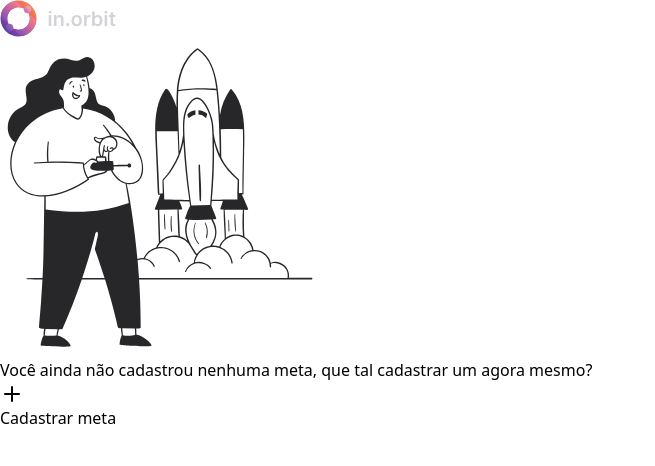
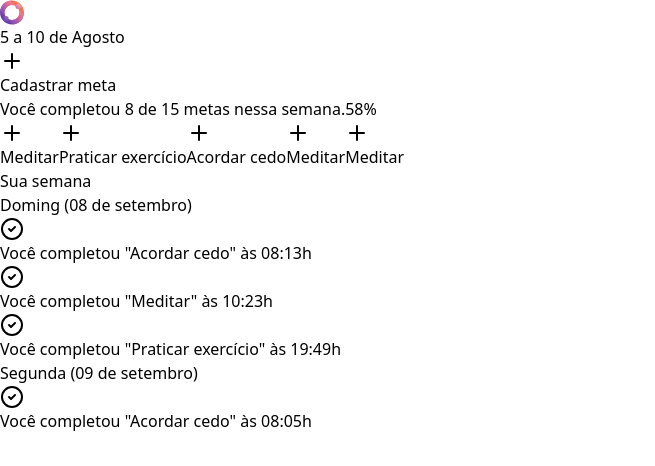
Before and after one commit to maycon8609/in-orbit-web, a React (Vite) app: page / in a window 1280 px wide. Shown: the top 466 px of the page, without its empty margins (0-655 px from the left). Built offline with nearby package versions, Linux system fonts and the light colour scheme.

Commit message:
feat: add Summary page

```diff
--- a/src/app.tsx
+++ b/src/app.tsx
@@ -1,24 +1,16 @@
-import { Plus } from "lucide-react";
+import { Dialog } from "./components/ui/dialog";
 
-import { Button } from "./components/ui/button";
-
-import logo from "./assets/logo-in-orbit.svg";
-import letsStart from "./assets/lets-start-illustration.svg";
+import { CreateGoal } from "./components/create-goal";
+import { Summary } from "./components/summary";
+// import { EmptyGoals } from "./components/empty-goals";
 
 export function App() {
   return (
-    <div className="h-screen flex flex-col items-center justify-center gap-8">
-      <img src={logo} alt="in.orbit" />
-      <img src={letsStart} alt="lets start illustration" />
+    <Dialog>
+      {/* <EmptyGoals /> */}
+      <Summary />
 
-      <p className="text-zinc-300 leading-relaxed max-w-80 text-center">
-        Você ainda não cadastrou nenhuma meta, que tal cadastrar um agora mesmo?
-      </p>
-
-      <Button>
-        <Plus className="size-4" />
-        Cadastrar meta
-      </Button>
-    </div>
+      <CreateGoal />
+    </Dialog>
   );
 }
--- /dev/null
+++ b/src/components/on-orbit-icon.tsx
@@ -0,0 +1,96 @@
+export function InOrbitIcon() {
+  return (
+    <svg
+      width={24}
+      height={25}
+      viewBox="0 0 24 25"
+      fill="none"
+      xmlns="http://www.w3.org/2000/svg"
+    >
+      <title>in.orbit</title>
+      <path
+        d="M12 .5c-.936 0-1.847.107-2.72.31A12.016 12.016 0 00.31 9.78C.107 10.652 0 11.563 0 12.5c0 6.627 5.373 12 12 12 .936 0 1.847-.107 2.72-.31a12.017 12.017 0 008.97-8.968c.203-.875.31-1.786.31-2.722 0-6.627-5.373-12-12-12zm0 19.515a7.494 7.494 0 01-2.524-.435 7.535 7.535 0 01-4.556-4.555A7.515 7.515 0 1119.515 12.5 7.515 7.515 0 0112 20.015z"
+        fill="url(#paint0_linear_84_261)"
+      />
+      <path
+        d="M12 7.657a4.844 4.844 0 100 9.687 4.844 4.844 0 000-9.687zm0 7.772a2.929 2.929 0 110-5.858 2.929 2.929 0 010 5.858z"
+        fill="#FEFCFE"
+      />
+      <path
+        d="M14.524 5.42a7.515 7.515 0 00-9.604 9.605 7.423 7.423 0 01-2.63-1.702A7.408 7.408 0 01.31 9.78 12.016 12.016 0 019.28.81a7.409 7.409 0 013.543 1.98 7.423 7.423 0 011.701 2.63z"
+        fill="url(#paint1_linear_84_261)"
+      />
+      <path
+        d="M23.69 15.221a12.016 12.016 0 01-8.97 8.969 7.408 7.408 0 01-3.543-1.98 7.427 7.427 0 01-1.701-2.63 7.515 7.515 0 009.605-9.605c.958.362 1.857.93 2.629 1.702a7.41 7.41 0 011.98 3.544z"
+        fill="url(#paint2_linear_84_261)"
+      />
+      <path
+        d="M6.064 20.948a2.511 2.511 0 100-5.023 2.511 2.511 0 000 5.023z"
+        fill="url(#paint3_linear_84_261)"
+      />
+      <path
+        d="M17.958 9.054a2.511 2.511 0 100-5.023 2.511 2.511 0 000 5.023z"
+        fill="url(#paint4_linear_84_261)"
+      />
+      <defs>
+        <linearGradient
+          id="paint0_linear_84_261"
+          x1={20.3704}
+          y1={4.59058}
+          x2={3.89023}
+          y2={20.1635}
+          gradientUnits="userSpaceOnUse"
+        >
+          <stop stopColor="#F38856" />
+          <stop offset={0.23} stopColor="#F0625C" />
+          <stop offset={1} stopColor="#5C3DAB" />
+        </linearGradient>
+        <linearGradient
+          id="paint1_linear_84_261"
+          x1={11.2405}
+          y1={2.53429}
+          x2={1.86657}
+          y2={11.8578}
+          gradientUnits="userSpaceOnUse"
+        >
+          <stop stopColor="#F67986" />
+          <stop offset={1} stopColor="#8951BA" />
+        </linearGradient>
+        <linearGradient
+          id="paint2_linear_84_261"
+          x1={21.9616}
+          y1={13.3129}
+          x2={12.5877}
+          y2={22.6369}
+          gradientUnits="userSpaceOnUse"
+        >
+          <stop stopColor="#F67986" />
+          <stop offset={1} stopColor="#8951BA" />
+        </linearGradient>
+        <linearGradient
+          id="paint3_linear_84_261"
+          x1={7.89781}
+          y1={16.7204}
+          x2={4.23025}
+          y2={20.1519}
+          gradientUnits="userSpaceOnUse"
+        >
+          <stop stopColor="#A267B9" />
+          <stop offset={1} stopColor="#704BB4" />
+        </linearGradient>
+        <linearGradient
+          id="paint4_linear_84_261"
+          x1={19.4846}
+          y1={5.11331}
+          x2={16.9808}
+          y2={7.45646}
+          gradientUnits="userSpaceOnUse"
+        >
+          <stop stopColor="#F7A8A5" />
+          <stop offset={0.97} stopColor="#D074C4" />
+          <stop offset={1} stopColor="#CF76A9" />
+        </linearGradient>
+      </defs>
+    </svg>
+  );
+}
--- /dev/null
+++ b/src/components/summary.tsx
@@ -0,0 +1,124 @@
+import { CheckCircle2, Plus } from "lucide-react";
+
+import { Button } from "./ui/button";
+import { DialogTrigger } from "./ui/dialog";
+import { InOrbitIcon } from "./on-orbit-icon";
+import { Progress, ProgressIndicator } from "./ui/progress-bar";
+import { Separator } from "./ui/separator";
+import { OutlineButton } from "./ui/outline-button";
+
+export function Summary() {
+  return (
+    <div className="py-10 max-w-[480px] px-5 mx-auto flex flex-col gap-6">
+      <div className="flex items-center justify-between">
+        <div className="flex items-center gap-3">
+          <InOrbitIcon />
+          <span className="text-lg font-semibold">5 a 10 de Agosto</span>
+        </div>
+
+        <DialogTrigger asChild>
+          <Button>
+            <Plus className="size-4" />
+            Cadastrar meta
+          </Button>
+        </DialogTrigger>
+      </div>
+
+      <div className="flex flex-col gap-3">
+        <Progress value={11} max={15}>
+          <ProgressIndicator style={{ width: "50%" }} />
+        </Progress>
+
+        <div className="flex items-center justify-between text-xs text-zinc-400">
+          <span>
+            Você completou <span className="text-zinc-100">8</span> de{" "}
+            <span className="text-zinc-100">15</span> metas nessa semana.
+          </span>
+          <span>58%</span>
+        </div>
+
+        <Separator />
+
+        <div className="flex flex-wrap gap-3">
+          <OutlineButton>
+            <Plus className="size-4 text-zinc-600" />
+            Meditar
+          </OutlineButton>
+          <OutlineButton>
+            <Plus className="size-4 text-zinc-600" />
+            Praticar exercício
+          </OutlineButton>
+          <OutlineButton>
+            <Plus className="size-4 text-zinc-600" />
+            Acordar cedo
+          </OutlineButton>
+          <OutlineButton>
+            <Plus className="size-4 text-zinc-600" />
+            Meditar
+          </OutlineButton>
+          <OutlineButton>
+            <Plus className="size-4 text-zinc-600" />
+            Meditar
+          </OutlineButton>
+        </div>
+
+        <div className="flex flex-col gap-6">
+          <h2 className="text-xl font-medium">Sua semana</h2>
+
+          <div className="flex flex-col gap-4">
+            <h3 className="font-medium">
+              Doming{" "}
+              <span className="text-zinc-400 text-xs">(08 de setembro)</span>
+            </h3>
+
+            <ul className="flex flex-col gap-3">
+              <li className="flex items-center gap-2">
+                <CheckCircle2 className="size-4 text-green-500" />
+                <span className="text-sm text-zinc-400">
+                  Você completou "
+                  <span className="text-zinc-100">Acordar cedo</span>" às{" "}
+                  <span className="text-zinc-100">08:13h</span>
+                </span>
+              </li>
+
+              <li className="flex items-center gap-2">
+                <CheckCircle2 className="size-4 text-green-500" />
+                <span className="text-sm text-zinc-400">
+                  Você completou "<span className="text-zinc-100">Meditar</span>
+                  " às <span className="text-zinc-100">10:23h</span>
+                </span>
+              </li>
+
+              <li className="flex items-center gap-2">
+                <CheckCircle2 className="size-4 text-green-500" />
+                <span className="text-sm text-zinc-400">
+                  Você completou "
+                  <span className="text-zinc-100">Praticar exercício</span>" às{" "}
+                  <span className="text-zinc-100">19:49h</span>
+                </span>
+              </li>
+            </ul>
+          </div>
+
+          <div className="flex flex-col gap-4">
+            <h3 className="font-medium">
+              Segunda{" "}
+              <span className="text-zinc-400 text-xs">(09 de setembro)</span>
+            </h3>
+
+            <ul className="flex flex-col gap-3">
+              <li className="flex items-center gap-2">
+                <CheckCircle2 className="size-4 text-green-500" />
+                <span className="text-sm text-zinc-400">
+                  Você completou "
+                  <span className="text-zinc-100">Acordar cedo</span>" às{" "}
+                  <span className="text-zinc-100">08:05h</span>
+                </span>
+              </li>
+            </ul>
+          </div>
+        </div>
+      </div>
+    </div>
+  );
+}
```
Also changed, not shown: package.json (line endings or trailing spaces).
